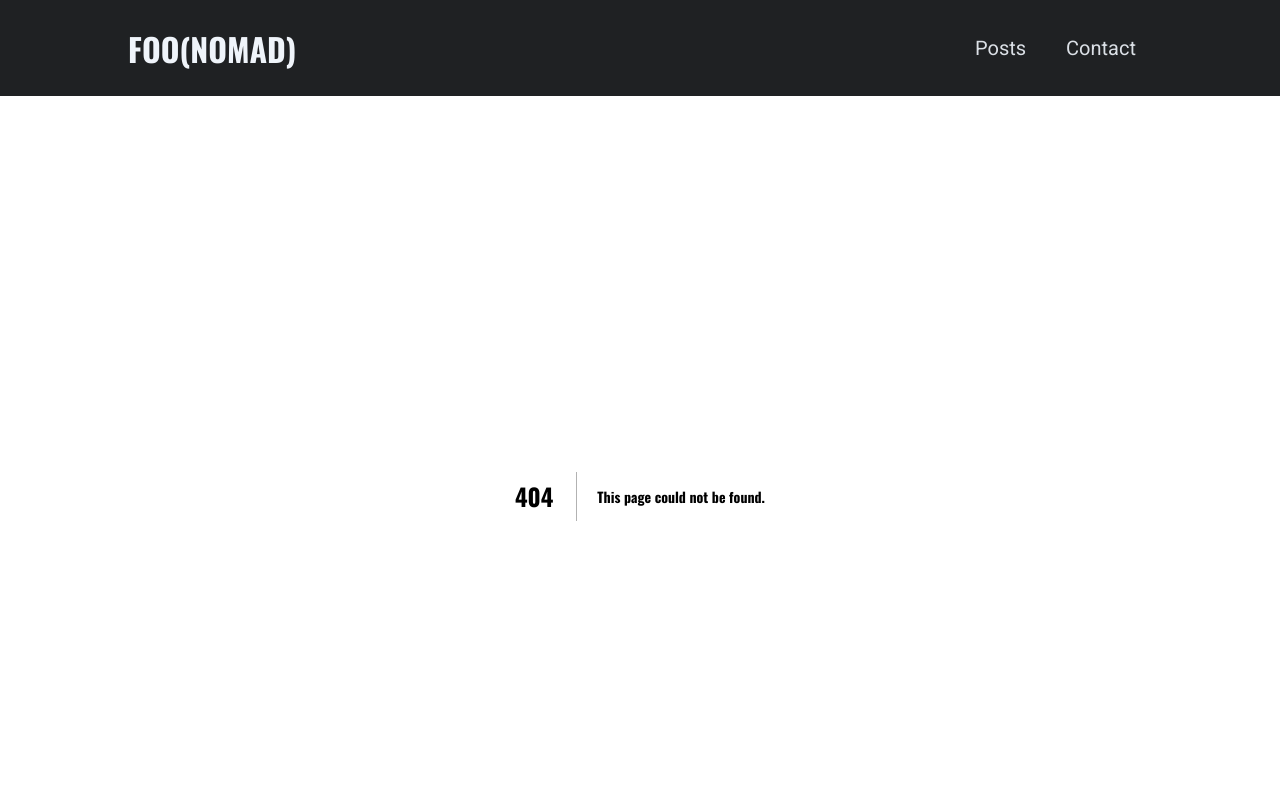
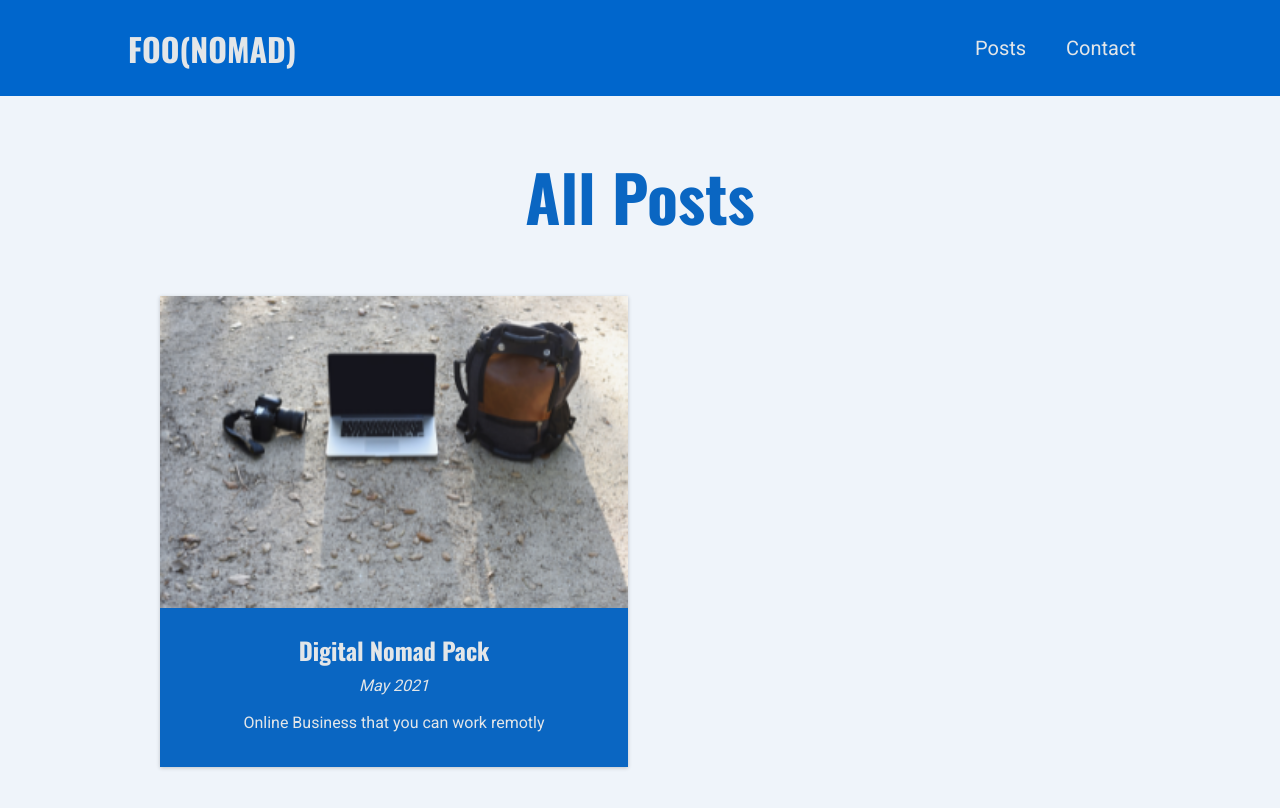
Before and after one commit to slavo3dev/foonomad-old, a Next.js app: page /posts in a window 1280 px wide. Before the commit this address had no page. Shown: the top 808 px of the page. Built offline with nearby package versions, Linux system fonts and the light colour scheme.

Commit message:
fixing colors

```diff
--- a/componets/FeaturedPosts/featuredposts.module.css
+++ b/componets/FeaturedPosts/featuredposts.module.css
@@ -6,7 +6,7 @@
 
 .latest h2 {
   font-size: var(--size-8);
-  color: var(--color-grey-800);
+  color: var(--color-blue-900);
   text-align: center;
 }
 
--- a/componets/Hero/hero.module.css
+++ b/componets/Hero/hero.module.css
@@ -2,8 +2,8 @@
   text-align: center;
   background-image: linear-gradient(
     to bottom,
-    var(--color-grey-900),
-    var(--color-grey-800)
+    var(--color-blue-900),
+    var(--color-blue-800)
   );
   padding: var(--size-8) 0;
 }
@@ -14,7 +14,7 @@
   box-shadow: 0 1px 8px rgba(0, 0, 0, 0.2);
   border-radius: 50%;
   overflow: hidden;
-  background-color: var(--color-grey-700);
+  background-color: var(--color-blue-700);
   margin: auto;
 }
 
@@ -28,12 +28,12 @@
 .hero h1 {
   font-size: var(--size-16);
   margin: var(--size-4) 0;
-  color: var(--color-grey-300);
+  color: var(--color-blue-100);
 }
 
 .hero p {
   font-size: var(--size-6);
-  color: var(--color-grey-200);
+  color: var(--color-blue-100);
   width: 90%;
   max-width: 40rem;
   margin: auto;
--- a/componets/Posts/AllPosts/allposts.module.css
+++ b/componets/Posts/AllPosts/allposts.module.css
@@ -6,7 +6,7 @@
 
 .posts h1 {
   font-size: var(--size-8);
-  color: var(--color-grey-800);
+  color: var(--color-blue-800);
   text-align: center;
 }
 
--- a/componets/Posts/PostItem/postitem.module.css
+++ b/componets/Posts/PostItem/postitem.module.css
@@ -1,11 +1,11 @@
 .post {
   box-shadow: 0 1px 4px rgba(0, 0, 0, 0.2);
-  background-color: var(--color-grey-800);
+  background-color: var(--color-blue-800);
   text-align: center;
 }
 
 .post a {
-  color: var(--color-grey-100);
+  color: var(--color-blue-100);
 }
 
 .image {
@@ -29,7 +29,7 @@
 
 .content time {
   font-style: italic;
-  color: var(--color-grey-300);
+  color: var(--color-blue-100);
 }
 
 .content p {
--- a/componets/Posts/index.js
+++ b/componets/Posts/index.js
@@ -1,3 +1,4 @@
-import {PostsGrid} from "./Postsgrid"
+import { PostsGrid } from "./Postsgrid";
+import { AllPosts } from "./AllPosts";
 
-export {PostsGrid}
+export { PostsGrid, AllPosts };
--- a/componets/index.js
+++ b/componets/index.js
@@ -1,7 +1,7 @@
 import { Hero } from "./Hero";
 import { FeaturedPosts } from "./FeaturedPosts";
 import { LayoutComponent, Logo, MainNavigation } from "./layout";
-import { PostsGrid } from "./Posts";
+import { PostsGrid, AllPosts } from "./Posts";
 
 export {
   Hero,
@@ -10,4 +10,5 @@ export {
   Logo,
   MainNavigation,
   PostsGrid,
+  AllPosts,
 };
--- a/componets/layout/Logo/logo.module.css
+++ b/componets/layout/Logo/logo.module.css
@@ -3,7 +3,7 @@
   font-size: var(--size-5);
   font-weight: bold;
   font-family: 'Oswald', sans-serif;
-  color: var(--color-grey-50);
+  color: var(--color-blue-50);
 }
 
 @media (min-width: 768px) {
--- a/componets/layout/MainNavigation/navigation.module.css
+++ b/componets/layout/MainNavigation/navigation.module.css
@@ -1,7 +1,7 @@
 .header {
   width: 100%;
   height: 6rem;
-  background-color: var(--color-grey-900);
+  background-color: var(--color-blue-900);
   display: flex;
   justify-content: space-between;
   align-items: center;
@@ -21,14 +21,14 @@
 }
 
 .header a {
-  color: var(--color-grey-100);
+  color: var(--color-blue-100);
   font-size: var(--size-4);
 }
 
 .header a:hover,
 .header a:active,
 .header a.active {
-  color: var(--color-grey-200);
+  color: var(--color-blue-200);
 }
 
 @media (min-width: 768px) {
--- a/pages/post/index.js
+++ /dev/null
@@ -1,5 +0,0 @@
-function AllPostPage() {
-
-}
-
-export default AllPostPage;
--- /dev/null
+++ b/pages/posts/index.js
@@ -0,0 +1,17 @@
+import { AllPosts } from "../../componets";
+
+const DummyData = [
+  {
+    slug: "digital-nomad-pack",
+    title: "Digital Nomad Pack",
+    image: "digital-nomad-pack.png",
+    excerpt: "Online Business that you can work remotly",
+    date: "2021-5-5",
+  },
+];
+
+function AllPostPage() {
+  return <AllPosts posts={DummyData} />;
+}
+
+export default AllPostPage;
--- a/styles/globals.css
+++ b/styles/globals.css
@@ -6,15 +6,15 @@
 
 body {
   --color-grey-50: hsl(214, 55%, 96%);
-  --color-grey-100: hsl(214, 19%, 88%);
-  --color-grey-200: hsl(214, 7%, 70%);
-  --color-grey-300: hsl(214, 6%, 66%);
-  --color-grey-400: hsl(214, 4%, 57%);
-  --color-grey-500: hsl(214, 3%, 53%);
-  --color-grey-600: hsl(214, 4%, 42%);
-  --color-grey-700: hsl(214, 4%, 31%);
-  --color-grey-800: hsl(214, 5%, 20%);
-  --color-grey-900: hsl(214, 6%, 13%);
+  --color-blue-100: hsl(210, 10%, 90%);
+  --color-blue-200: hsl(210, 10%, 40%);
+  --color-blue-300: hsl(210, 20%, 40%);
+  --color-blue-400: hsl(210, 50%, 40%);
+  --color-blue-500: hsl(210, 60%, 40%);
+  --color-blue-600: hsl(210, 70%, 40%);
+  --color-blue-700: hsl(210, 80%, 40%);
+  --color-blue-800: hsl(210, 90%, 40%);
+  --color-blue-900: hsl(210, 100%, 40%);
 
   --color-primary-50: #c8b3ce;
   --color-primary-100: #a07aaa;
@@ -23,7 +23,7 @@ body {
   --color-primary-400: #732392;
   --color-primary-500: #5a097a;
   --color-primary-600: #480264;
-  --color-primary-700: #3d0264;
+  --color-primary-700: #346aaf;
 
   --color-success-100: #a2f0bc;
   --color-success-500: #12bd4b;
@@ -43,7 +43,7 @@ body {
   --size-40: 10rem;
 
   margin: 0;
-  background-color: var(--color-grey-100);
+  background-color: var(--color-grey-50);
   color: #346aaf;
   font-family: "Roboto", sans-serif;
 }
```
Also changed, not shown: pages/posts/[slug].js (added).
